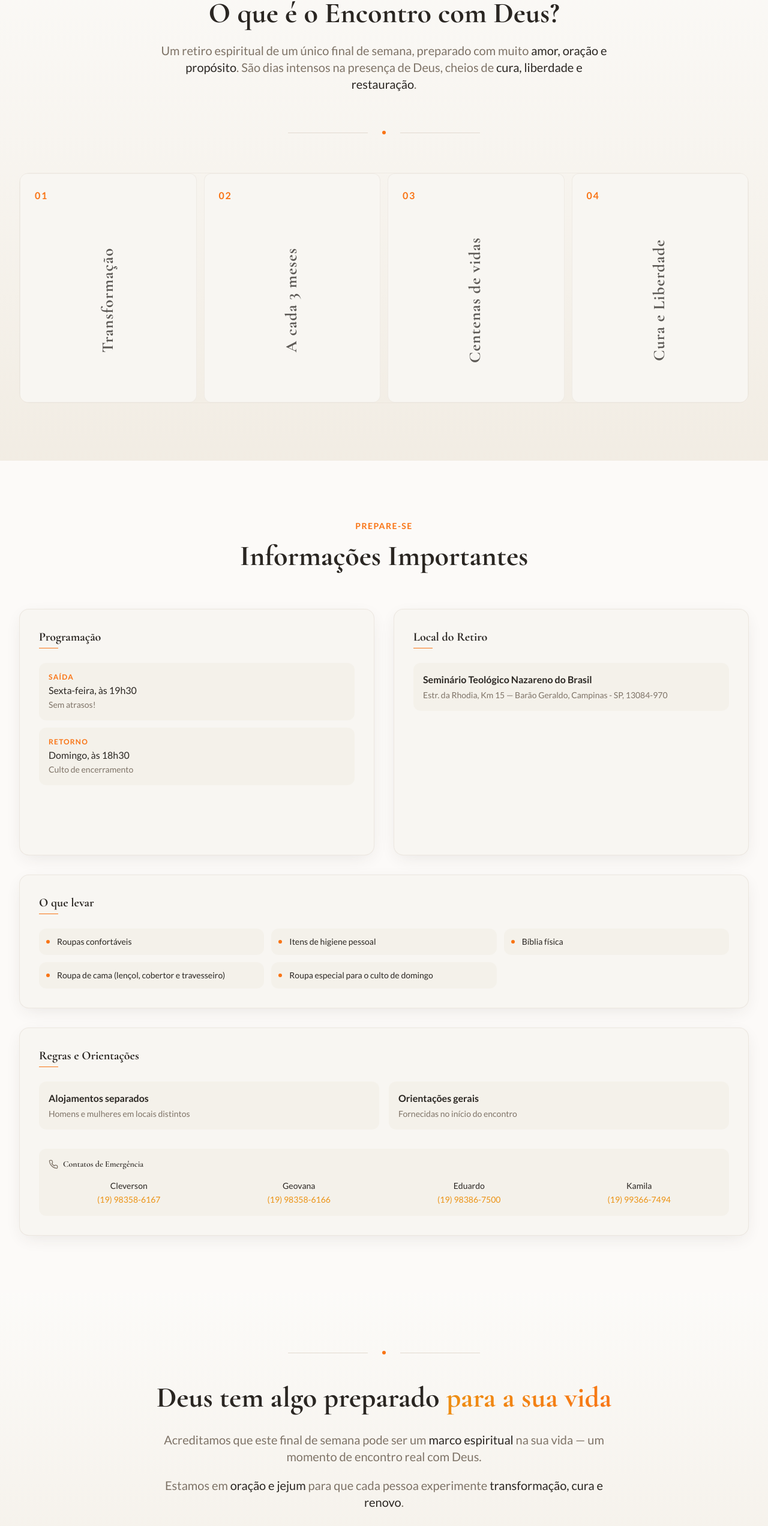
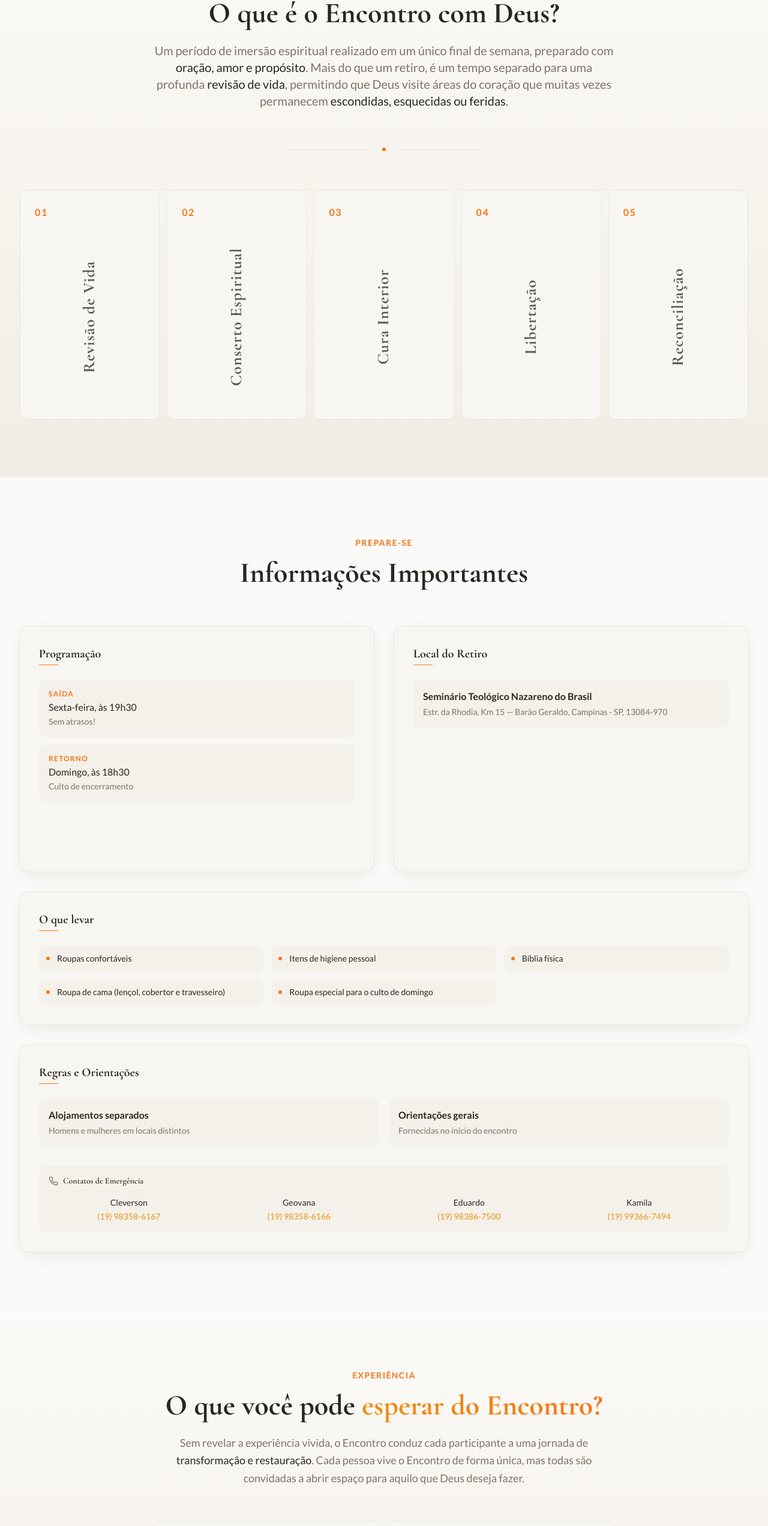
Before and after one commit to dhqdev/encontro-com-deus, a React (Vite) app: page / in a window 1280 px wide. Shown: the part 940-3484 px from the top of the page at 60% size. Built offline with nearby package versions, Linux system fonts and the light colour scheme; grey boxes are pictures that could not be loaded; the HTML template or start-up script is replaced by a standard one.

Commit message:
feat: update About and Spiritual components with new content and FAQs for enhanced user experience

```diff
--- a/src/components/About.tsx
+++ b/src/components/About.tsx
@@ -3,20 +3,24 @@ import { motion, AnimatePresence } from "framer-motion";
 
 const features = [
   {
-    label: "Transformação",
-    description: "Experiência profunda de mudança interior através da presença de Deus.",
+    label: "Revisão de Vida",
+    description: "Um convite para parar, olhar para a própria história e permitir que Deus traga luz sobre cada área da vida — relacionamentos, escolhas, feridas, perdão e propósito.",
   },
   {
-    label: "A cada 3 meses",
-    description: "Um retiro especial preparado com oração, amor e muito cuidado.",
+    label: "Conserto Espiritual",
+    description: "Alinhar novamente o coração, as prioridades e o propósito, deixando Deus reordenar aquilo que foi desalinhado ao longo do caminho.",
   },
   {
-    label: "Centenas de vidas",
-    description: "Já foram transformadas em edições anteriores do encontro.",
+    label: "Cura Interior",
+    description: "Tratar feridas, dores e marcas do passado que ainda afetam o presente — um tempo de profundo cuidado e restauração interior.",
   },
   {
-    label: "Cura e Liberdade",
-    description: "Dias intensos de restauração, reflexão e renovação espiritual.",
+    label: "Libertação",
+    description: "Romper prisões emocionais e espirituais que impedem o pleno viver. Onde o Espírito do Senhor está, há liberdade.",
+  },
+  {
+    label: "Reconciliação",
+    description: "Restaurar relacionamentos, identidade e comunhão com Deus — um reencontro com aquilo que foi perdido: sonhos, esperança e propósito.",
   },
 ];
 
@@ -41,10 +45,12 @@ const About = () => {
             O que é o Encontro com Deus?
           </h2>
           <p className="text-lg md:text-xl text-muted-foreground leading-relaxed">
-            Um retiro espiritual de um único final de semana, preparado com muito{" "}
-            <span className="text-foreground font-medium">amor, oração e propósito</span>.
-            São dias intensos na presença de Deus, cheios de{" "}
-            <span className="text-foreground font-medium">cura, liberdade e restauração</span>.
+            Um período de imersão espiritual realizado em um único final de semana, preparado com{" "}
+            <span className="text-foreground font-medium">oração, amor e propósito</span>.
+            Mais do que um retiro, é um tempo separado para uma profunda{" "}
+            <span className="text-foreground font-medium">revisão de vida</span>, permitindo que
+            Deus visite áreas do coração que muitas vezes permanecem{" "}
+            <span className="text-foreground font-medium">escondidas, esquecidas ou feridas</span>.
           </p>
         </motion.div>
 
--- a/src/components/Spiritual.tsx
+++ b/src/components/Spiritual.tsx
@@ -1,7 +1,59 @@
 import { motion } from "framer-motion";
+import {
+  Accordion,
+  AccordionContent,
+  AccordionItem,
+  AccordionTrigger,
+} from "@/components/ui/accordion";
+
+const expectations = [
+  "Momentos profundos de encontro com Deus",
+  "Tempo de reflexão e revisão da própria caminhada",
+  "Oportunidade de cura e restauração interior",
+  "Conserto espiritual e renovação da fé",
+  "Reencontro com sonhos e propósito de vida",
+  "Ambientes de oração, acolhimento e cuidado",
+  "Experiências marcantes de reconciliação e liberdade",
+  "Uma oportunidade de começar uma nova etapa da caminhada",
+];
+
+const faqs = [
+  {
+    question: "Quem pode participar?",
+    answer:
+      "Qualquer pessoa que deseje viver um tempo de encontro, restauração e crescimento espiritual.",
+  },
+  {
+    question: "Preciso já ter uma caminhada cristã?",
+    answer:
+      "Não. O Encontro é para todos que desejam abrir o coração para aquilo que Deus pode fazer.",
+  },
+  {
+    question: "O que acontece durante o Encontro?",
+    answer:
+      "O Encontro é uma experiência de imersão espiritual voltada para revisão de vida, cura, libertação, reconciliação e restauração do propósito. Os detalhes da experiência não são divulgados para preservar aquilo que cada participante viverá.",
+  },
+  {
+    question: "O Encontro é apenas um retiro?",
+    answer:
+      "Não. É um período intencional de transformação, onde cada pessoa é convidada a permitir que Deus trabalhe áreas profundas da vida.",
+  },
+  {
+    question: "O Encontro termina quando acaba o final de semana?",
+    answer:
+      "Não. O Encontro marca o início de uma nova caminhada. Muitos participantes seguem desenvolvendo sua vida espiritual, relacionamentos e propósito após essa experiência.",
+  },
+  {
+    question: "O que o Encontro busca restaurar?",
+    answer:
+      "O Encontro busca conduzir pessoas ao reencontro com Deus, consigo mesmas e com o propósito para o qual foram criadas. Muitos recuperam sonhos esquecidos, esperança, identidade, direção espiritual, propósito de vida e o desejo de recomeçar.",
+  },
+];
 
 const Spiritual = () => {
   return (
+    <>
+      {/* ── SEÇÃO 1: O que você pode esperar ── */}
       <section className="section-padding bg-gradient-section">
         <div className="container-custom">
           <motion.div
@@ -9,7 +61,106 @@ const Spiritual = () => {
             whileInView={{ opacity: 1, y: 0 }}
             viewport={{ once: true, margin: "-100px" }}
             transition={{ duration: 0.7 }}
-          className="max-w-3xl mx-auto text-center"
+            className="max-w-3xl mx-auto text-center mb-14"
+          >
+            <span className="inline-block text-accent font-semibold text-sm uppercase tracking-widest mb-4">
+              Experiência
+            </span>
+            <h2 className="text-3xl md:text-5xl font-display font-bold text-foreground mb-6 leading-tight">
+              O que você pode{" "}
+              <span className="text-gradient">esperar do Encontro?</span>
+            </h2>
+            <p className="text-lg text-muted-foreground leading-relaxed">
+              Sem revelar a experiência vivida, o Encontro conduz cada participante a uma
+              jornada de{" "}
+              <span className="text-foreground font-medium">
+                transformação e restauração
+              </span>
+              . Cada pessoa vive o Encontro de forma única, mas todas são convidadas a
+              abrir espaço para aquilo que Deus deseja fazer.
+            </p>
+          </motion.div>
+
+          <motion.div
+            initial={{ opacity: 0, y: 20 }}
+            whileInView={{ opacity: 1, y: 0 }}
+            viewport={{ once: true, margin: "-60px" }}
+            transition={{ duration: 0.6, delay: 0.1 }}
+            className="max-w-3xl mx-auto grid sm:grid-cols-2 gap-3 mb-14"
+          >
+            {expectations.map((item, index) => (
+              <div
+                key={index}
+                className="flex items-start gap-3 p-4 rounded-xl bg-card border border-border/40"
+              >
+                <div className="mt-1 w-1.5 h-1.5 rounded-full bg-accent flex-shrink-0" />
+                <span className="text-foreground text-sm leading-relaxed">{item}</span>
+              </div>
+            ))}
+          </motion.div>
+
+          {/* Tags */}
+          <div className="flex justify-center gap-3 flex-wrap">
+            {["Revisão de Vida", "Cura Interior", "Libertação", "Reconciliação"].map((tag) => (
+              <span
+                key={tag}
+                className="px-5 py-2 rounded-full border border-border text-sm font-medium text-muted-foreground hover:border-accent hover:text-accent transition-colors duration-200"
+              >
+                {tag}
+              </span>
+            ))}
+          </div>
+        </div>
+      </section>
+
+      {/* ── SEÇÃO 2: Principais Dúvidas ── */}
+      <section className="section-padding bg-background">
+        <div className="container-custom">
+          <motion.div
+            initial={{ opacity: 0, y: 30 }}
+            whileInView={{ opacity: 1, y: 0 }}
+            viewport={{ once: true, margin: "-100px" }}
+            transition={{ duration: 0.7 }}
+            className="max-w-2xl mx-auto"
+          >
+            <div className="text-center mb-12">
+              <span className="inline-block text-accent font-semibold text-sm uppercase tracking-widest mb-4">
+                Tire suas dúvidas
+              </span>
+              <h2 className="text-3xl md:text-4xl font-display font-bold text-foreground">
+                Principais Dúvidas
+              </h2>
+            </div>
+
+            <Accordion type="single" collapsible className="space-y-3">
+              {faqs.map((faq, index) => (
+                <AccordionItem
+                  key={index}
+                  value={`item-${index}`}
+                  className="border border-border/40 rounded-xl px-6 bg-card"
+                >
+                  <AccordionTrigger className="text-left font-semibold text-foreground hover:text-accent hover:no-underline py-5">
+                    {faq.question}
+                  </AccordionTrigger>
+                  <AccordionContent className="text-muted-foreground leading-relaxed pb-5">
+                    {faq.answer}
+                  </AccordionContent>
+                </AccordionItem>
+              ))}
+            </Accordion>
+          </motion.div>
+        </div>
+      </section>
+
+      {/* ── SEÇÃO 3: Mensagem Final ── */}
+      <section className="section-padding bg-gradient-section">
+        <div className="container-custom">
+          <motion.div
+            initial={{ opacity: 0, y: 30 }}
+            whileInView={{ opacity: 1, y: 0 }}
+            viewport={{ once: true, margin: "-100px" }}
+            transition={{ duration: 0.7 }}
+            className="max-w-2xl mx-auto text-center"
           >
             {/* Ornament */}
             <div className="flex items-center gap-6 max-w-xs mx-auto mb-12">
@@ -18,43 +169,42 @@ const Spiritual = () => {
               <div className="flex-1 h-px bg-border" />
             </div>
 
-          <h2 className="text-3xl md:text-5xl font-display font-bold text-foreground mb-8 leading-tight">
-            Deus tem algo preparado{" "}
-            <span className="text-gradient">para a sua vida</span>
+            <h2 className="text-3xl md:text-4xl font-display font-bold text-foreground mb-10 leading-tight">
+              Um chamado para{" "}
+              <span className="text-gradient">parar e ouvir</span>
             </h2>
 
-          <div className="space-y-5 text-lg md:text-xl text-muted-foreground leading-relaxed">
+            <div className="space-y-4 text-lg text-muted-foreground leading-relaxed mb-10">
               <p>
-              Acreditamos que este final de semana pode ser um{" "}
-              <span className="text-foreground font-medium">marco espiritual</span> na
-              sua vida — um momento de encontro real com Deus.
+                <span className="text-foreground font-medium">Há cura</span> para feridas.
               </p>
-
               <p>
-              Estamos em <span className="text-foreground font-medium">oração e jejum</span> para
-              que cada pessoa experimente{" "}
-              <span className="text-foreground font-medium">transformação, cura e renovo</span>.
+                <span className="text-foreground font-medium">Há liberdade</span> para quem
+                está preso.
+              </p>
+              <p>
+                <span className="text-foreground font-medium">Há reconciliação</span> para o
+                que foi quebrado.
+              </p>
+              <p>
+                <span className="text-foreground font-medium">Há propósito</span> para quem
+                perdeu a direção.
+              </p>
+              <p className="pt-2">
+                E há um{" "}
+                <span className="text-foreground font-medium">
+                  futuro que Deus ainda deseja revelar
+                </span>
+                .
               </p>
             </div>
 
-          <p className="text-2xl md:text-3xl font-display italic text-foreground mt-12 mb-10">
+            <p className="text-2xl md:text-3xl font-display italic text-foreground mb-10">
               "Venha com fé, expectativa e coração aberto."
             </p>
 
-          {/* Tags minimalistas */}
-          <div className="flex justify-center gap-3 flex-wrap">
-            {["Transformação", "Cura", "Liberdade", "Renovo"].map((tag) => (
-              <span
-                key={tag}
-                className="px-5 py-2 rounded-full border border-border text-sm font-medium text-muted-foreground hover:border-accent hover:text-accent transition-colors duration-200"
-              >
-                {tag}
-              </span>
-            ))}
-          </div>
-
             {/* Ornament bottom */}
-          <div className="flex items-center gap-6 max-w-xs mx-auto mt-12">
+            <div className="flex items-center gap-6 max-w-xs mx-auto">
               <div className="flex-1 h-px bg-border" />
               <div className="w-1.5 h-1.5 rounded-full bg-accent" />
               <div className="flex-1 h-px bg-border" />
@@ -62,6 +212,7 @@ const Spiritual = () => {
           </motion.div>
         </div>
       </section>
+    </>
   );
 };
 
```
Lines whose indentation alone changed are shown as unchanged.
